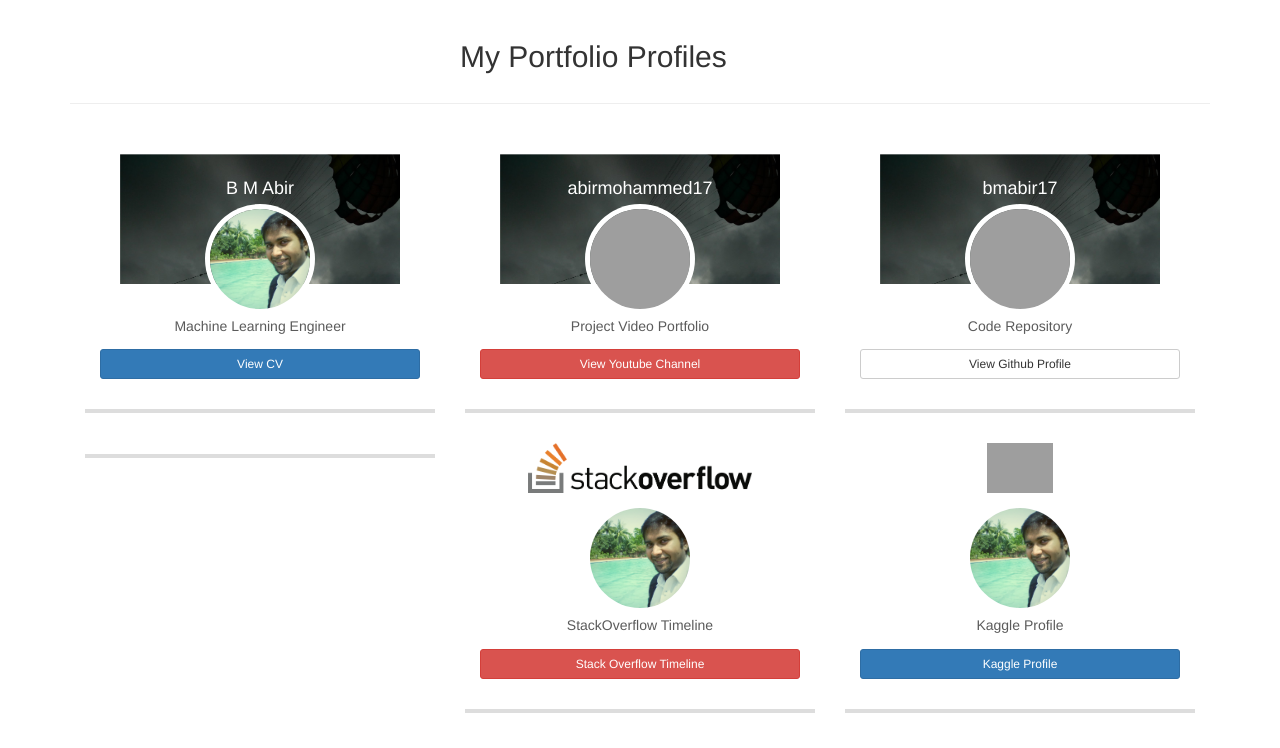
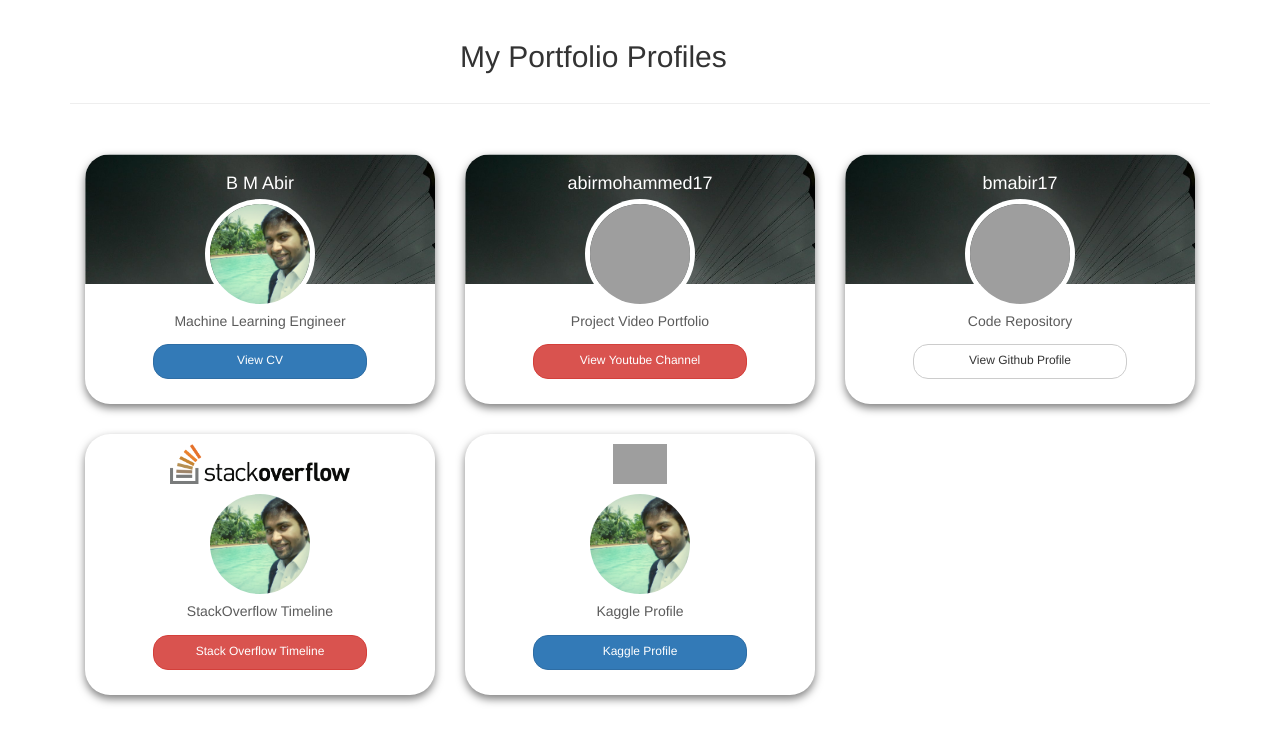
Before and after one commit to bmabir17/bmabir17.github.io, a PHP site: page / in a window 1280 px wide. Shown: the part 52-800 px from the top of the page. Run offline with PHP 8.4, Linux system fonts and the light colour scheme; some libraries are stand-ins or nearby versions; grey boxes are pictures that could not be loaded.

Commit message:
hover shadow added , box rounded

```diff
--- a/avaterBox.css
+++ b/avaterBox.css
@@ -9,14 +9,18 @@ body{
 
 .box-info {
     position: relative;
-    padding: 15px;
+    padding: 10px;
     background: #fff;
     color: #5b5b5b;
     margin-bottom: 20px;
     -webkit-transition: All 0.4s ease;
     -moz-transition: All 0.4s ease;
     -o-transition: All 0.4s ease;
-    border-bottom:4px solid #DDDDDD;
+    box-shadow: 0 4px 8px 0 rgba(0,0,0,0.5);
+    border-radius: 25px;
+}
+.box-info:hover{
+    box-shadow: 0 8px 16px 0 rgba(0,0,0,0.7);
 }
 
 .user-profile-2 .header-cover {
@@ -27,6 +31,8 @@ body{
     height: 130px;
     overflow: hidden;
     z-index: 1;
+    border-top-left-radius: 25px;
+    border-top-right-radius: 25px;
 }
 
 .user-profile-2 .user-profile-inner {
@@ -50,3 +56,12 @@ body{
 .user-button {
     margin: 15px 0;
 }
+
+.btn-circle.btn-sm {
+    width: 65%;
+    height: 35px;
+    padding: 6px 0px;
+    border-radius: 15px;
+    font-size: 12px;
+    text-align: center;
+}
--- a/index.html
+++ b/index.html
@@ -46,7 +46,7 @@
             	<!-- Begin user profile -->
             	<div class="box-info text-center user-profile-2">
             		<div class="header-cover">
-            			<img src="people/abir/avater_background.jpg" height="161" widht="313" alt="User cover">
+            			<img src="people/abir/avater_background.jpg" height="200%" widht="50%" alt="User cover">
             		</div>
             		<div class="user-profile-inner">
             			<h4 class="white">B M Abir</h4>
@@ -55,8 +55,8 @@
             			<!-- User button -->
             			<div class="user-button">
             				<div class="row">
-            					<div class="col-md-12">
-            						<a type="button" href="people/abir/index.html" role="button" class="btn btn-primary btn-sm btn-block" style="color:#fff"><i class="fa fa-envelope"></i> View CV</a>
+            					<div class="col-md-12 ">
+            						<a  type="button" href="people/abir/index.html" role="button" class=" btn btn-primary  btn-circle btn-sm" style="color:#fff"><i class="fa fa-envelope"></i> View CV</a>
             					</div>
             				</div>
             			</div>
@@ -67,7 +67,7 @@
             	<!-- Begin user profile -->
             	<div class="box-info text-center user-profile-2">
             		<div class="header-cover">
-            			<img src="people/abir/avater_background.jpg" height="161" widht="313" alt="User cover">
+            			<img src="people/abir/avater_background.jpg" height="200%" widht="50%" alt="User cover">
             		</div>
             		<div class="user-profile-inner">
             			<h4 class="white">abirmohammed17</h4>
@@ -77,7 +77,7 @@
             			<div class="user-button">
             				<div class="row">
             					<div class="col-md-12">
-            						<a type="button" href="https://www.youtube.com/c/abirmohammed17" role="button" class="btn btn-danger btn-sm btn-block"><i class="fa fa-envelope"></i> View Youtube Channel</a>
+            						<a type="button" href="https://www.youtube.com/c/abirmohammed17" role="button" class="btn btn-danger btn-circle btn-sm"><i class="fa fa-envelope"></i> View Youtube Channel</a>
                                 </div>
             				</div>
             			</div>
@@ -88,7 +88,7 @@
             	<!-- Begin user profile -->
             	<div class="box-info text-center user-profile-2">
             		<div class="header-cover">
-            			<img src="people/abir/avater_background.jpg" height="161" widht="313" alt="User cover">
+            			<img src="people/abir/avater_background.jpg" height="200%" widht="50%" alt="User cover">
             		</div>
             		<div class="user-profile-inner">
             			<h4 class="white">bmabir17</h4>
@@ -98,27 +98,18 @@
             			<div class="user-button">
             				<div class="row">
             					<div class="col-md-12">
-            						<a type="button" href="https://github.com/bmabir17" role="button" class="btn btn-default btn-sm btn-block"><i class="fa fa-envelope"></i> View Github Profile</a>
+            						<a type="button" href="https://github.com/bmabir17" role="button" class="btn btn-default btn-circle btn-sm"><i class="fa fa-envelope"></i> View Github Profile</a>
             					</div>
             				</div>
             			</div>
             		</div>
             	</div>
             </div>
-            <div class="col-sm-4">
-<!--                 <div style="border-bottom:4px solid #DDDDDD;padding-top: 10px;" class=" text-center LI-profile-badge"  data-version="v1" data-size="medium" data-locale="en_US"
-                     data-type="vertical" data-theme="light" data-vanity="bmabir17">
-                    <a class="LI-simple-link" href='https://bd.linkedin.com/in/bmabir17?trk=profile-badge'>BM Abir</a>
-                </div> -->
-                <div style="border-bottom:4px solid #DDDDDD;padding-top: 0px;padding-bottom: 21px;" class="text-center LI-profile-badge"  data-version="v1" data-size="large" data-locale="en_US"
-                     data-type="horizontal" data-theme="light" data-vanity="bmabir17">
-                    <a class="LI-simple-link" href='https://bd.linkedin.com/in/bmabir17?trk=profile-badge'></a>
-                </div>
-            </div>
+
             <div class="col-sm-4">
             	<div class="box-info text-center user-profile-2">
             		<div class="header-cover">
-            			<img src="stack-overflow.png" height="50" widht="80" alt="User cover">
+            			<img src="stack-overflow.png" style="padding-top:10px" height="50" widht="80" alt="User cover">
             		</div>
             		<div class="user-profile-inner">
             			<h4 class="white"></h4>
@@ -129,7 +120,7 @@
             			<div class="user-button">
             				<div class="row">
             					<div class="col-md-12">
-            						<a type="button" href="https://stackoverflow.com/story/bmabir17" role="button" class="btn btn-danger btn-sm btn-block"><i class="fa fa-envelope"></i> Stack Overflow Timeline</a>
+            						<a type="button" href="https://stackoverflow.com/story/bmabir17" role="button" class="btn btn-danger btn-circle btn-sm"><i class="fa fa-envelope"></i> Stack Overflow Timeline</a>
             					</div>
             				</div>
             			</div>
@@ -139,7 +130,7 @@
             <div class="col-sm-4">
             	<div class="box-info text-center user-profile-2">
             		<div class="header-cover">
-            			<img src="https://www.kaggle.com/static/images/site-logo.png" height="50" widht="80" alt="User cover">
+            			<img src="https://www.kaggle.com/static/images/site-logo.png" style="padding-top:10px" height="50" widht="80" alt="User cover">
             		</div>
             		<div class="user-profile-inner">
             			<h4 class="white"></h4>
@@ -150,13 +141,23 @@
             			<div class="user-button">
             				<div class="row">
             					<div class="col-md-12">
-            						<a type="button" href="https://www.kaggle.com/bmabir17" role="button" class="btn btn-primary btn-sm btn-block"><i class="fa fa-envelope"></i> Kaggle Profile </a>
+            						<a type="button" href="https://www.kaggle.com/bmabir17" role="button" class="btn btn-primary btn-circle btn-sm"><i class="fa fa-envelope"></i> Kaggle Profile </a>
             					</div>
             				</div>
             			</div>
             		</div>
             	</div>
             </div>
+			<div class="col-sm-4" style="margin:auto;">
+				<!--                 <div style="border-bottom:4px solid #DDDDDD;padding-top: 10px;" class=" text-center LI-profile-badge"  data-version="v1" data-size="medium" data-locale="en_US"
+									 data-type="vertical" data-theme="light" data-vanity="bmabir17">
+									<a class="LI-simple-link" href='https://bd.linkedin.com/in/bmabir17?trk=profile-badge'>BM Abir</a>
+								</div> -->
+				<div style="padding-top: 5px;padding-bottom: 21px;" class="text-center LI-profile-badge"  data-version="v1" data-size="large" data-locale="en_US"
+						data-type="horizontal" data-theme="light" data-vanity="bmabir17">
+					<a class="LI-simple-link" href='https://bd.linkedin.com/in/bmabir17?trk=profile-badge'></a>
+				</div>
+			</div>
         </div>
     </body>
 </html>
```
